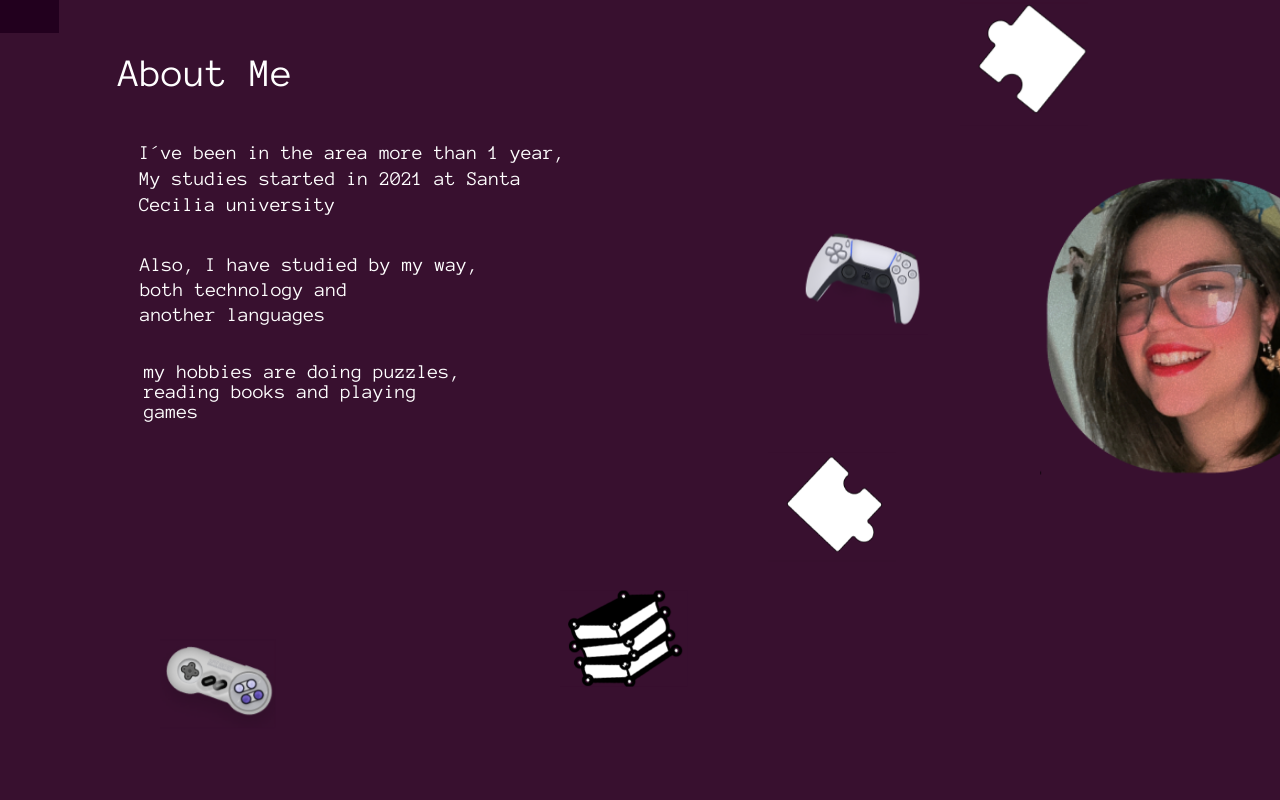
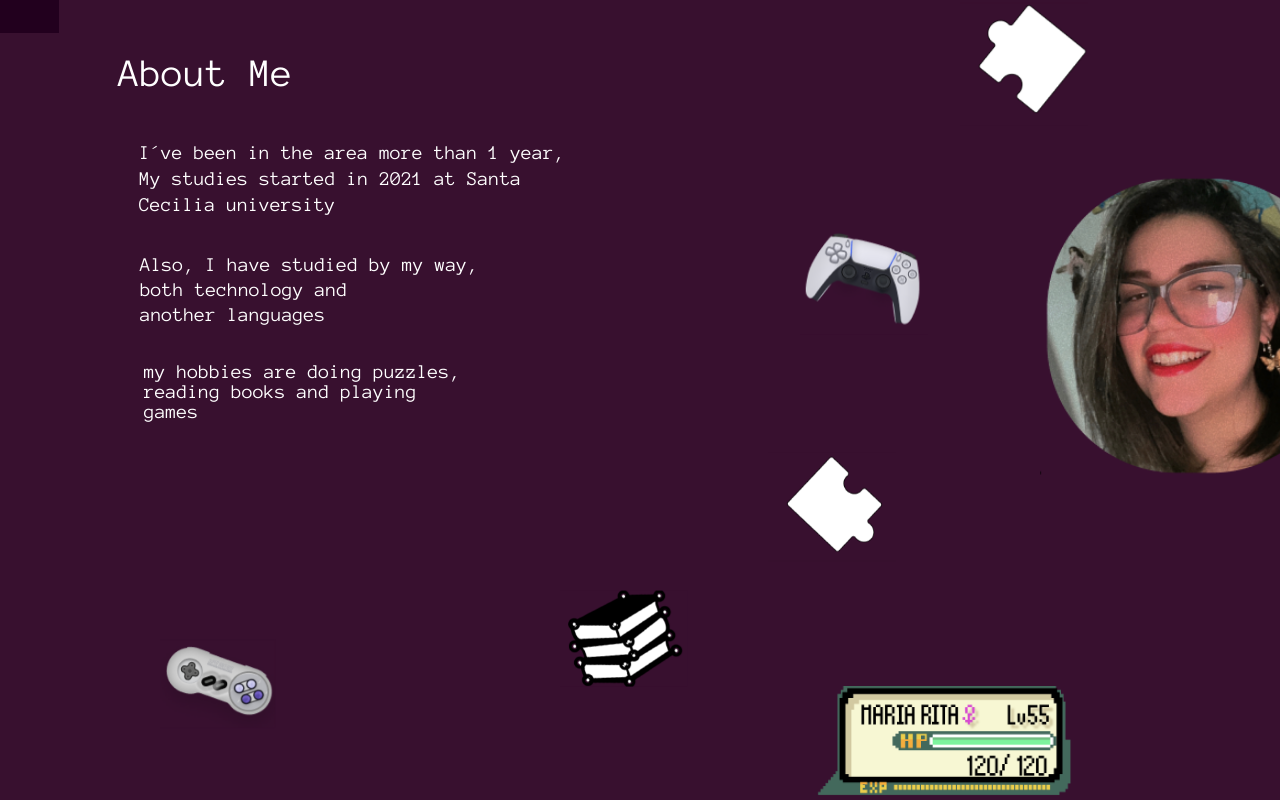
Before and after one commit to atir75/Portfolio-React, a React (Vite) app: page / in a window 1280 px wide. Shown: the part 809-1609 px from the top of the page. Before the commit the page ends 1543 px from the top, so only its background shows below. Built offline with nearby package versions, Linux system fonts and the light colour scheme.

Commit message:
feat(Items): Name Pokemon fixed

```diff
--- a/src/components/ItemsAboutMe/index.tsx
+++ b/src/components/ItemsAboutMe/index.tsx
@@ -6,6 +6,7 @@ import controle2 from "../../../assets/img/controle2.png"
 import me from "../../../assets/img/me.png"
 import book from "../../../assets/img/book.png"
 import controle from "../../../assets/img/controle.png"
+import NamePokemon from "../../../assets/img/NamePokemon.png"
 
 export function Items() {
     return (
@@ -32,6 +33,9 @@ export function Items() {
             <img draggable = { false }
                 className="controle" src={ controle }>
             </img>
+            <img draggable = { false }
+                className="NamePokemon" src={ NamePokemon }>
+            </img>
         </>
     )
 }
--- a/src/components/ItemsAboutMe/styles.css
+++ b/src/components/ItemsAboutMe/styles.css
@@ -82,6 +82,12 @@
     animation-direction: alternate;
 }
 
+.NamePokemon{
+  width: 20%;
+  margin-left: 51rem;
+  margin-top: -3rem;
+}
+
 
 @keyframes updown {
     0% {
```
Also changed, not shown: assets/img/NamePokemon.png (added).
